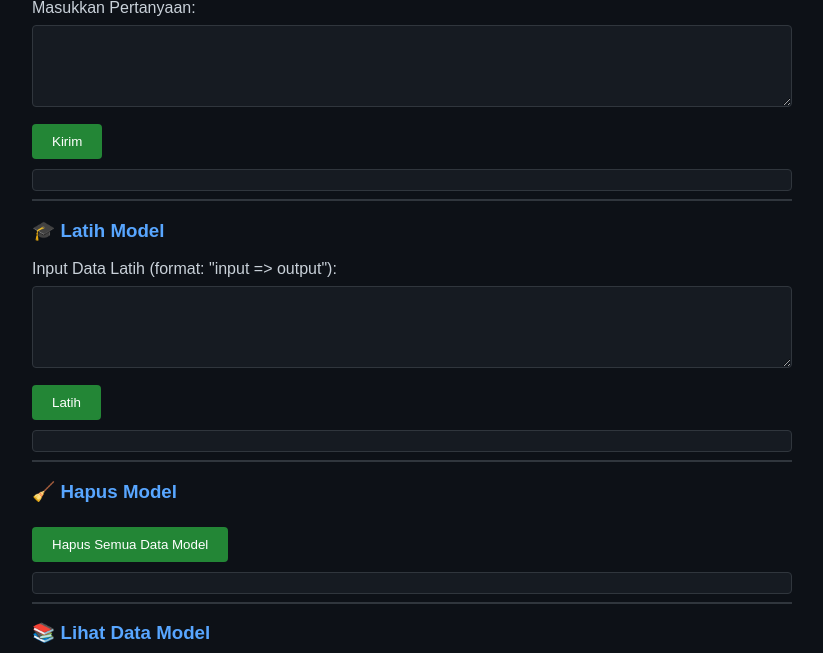
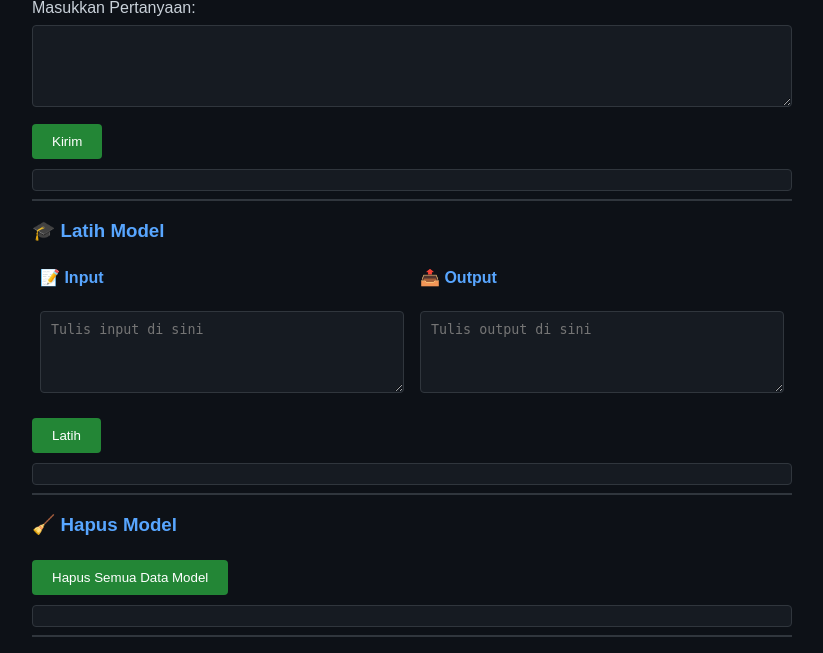
Before and after one commit to fanky86/fankyGPT, a FastAPI app: page /lokal in a window 1280 px wide. Shown: the part 149-802 px from the top of the page, without its empty margins (228-1051 px from the left). Run offline with FastAPI, Linux system fonts and the light colour scheme; lists and menus that the app fills with data are empty.

Commit message:
Update lokal.html

```diff
--- a/templates/lokal.html
+++ b/templates/lokal.html
@@ -61,12 +61,33 @@
     h1, h2, h3 {
       color: #58a6ff;
     }
+
+    table {
+      width: 100%;
+      border-collapse: collapse;
+    }
+
+    th, td {
+      vertical-align: top;
+    }
+
+    th {
+      text-align: left;
+      padding: 8px;
+      color: #58a6ff;
+    }
+
+    td {
+      padding: 8px;
+    }
   </style>
 </head>
 <body>
   <div class="container">
     <h1>FankyGPT Lokal</h1>
     <h2>Model Lokal</h2>
+
+    <!-- Form Prediksi -->
     <form id="local-form">
       <label for="local-input">Masukkan Pertanyaan:</label>
       <textarea id="local-input" name="local_input" rows="4"></textarea>
@@ -76,16 +97,26 @@
 
     <hr>
 
+    <!-- Form Latih Model -->
     <h3>🎓 Latih Model</h3>
     <form id="train-form">
-      <label for="train-input">Input Data Latih (format: "input => output"):</label>
-      <textarea id="train-input" name="train_input" rows="4"></textarea>
+      <table>
+        <tr>
+          <th>📝 Input</th>
+          <th>📤 Output</th>
+        </tr>
+        <tr>
+          <td><textarea id="train-input" name="train_input" rows="4" placeholder="Tulis input di sini"></textarea></td>
+          <td><textarea id="train-output" name="train_output" rows="4" placeholder="Tulis output di sini"></textarea></td>
+        </tr>
+      </table>
       <button type="submit">Latih</button>
     </form>
     <div id="train-response" class="output-box"></div>
 
     <hr>
 
+    <!-- Form Hapus Model -->
     <h3>🧹 Hapus Model</h3>
     <form id="delete-form">
       <button type="submit">Hapus Semua Data Model</button>
@@ -94,6 +125,7 @@
 
     <hr>
 
+    <!-- Form Tampilkan Data -->
     <h3>📚 Lihat Data Model</h3>
     <form id="show-form">
       <button type="submit">Tampilkan Semua Data</button>
@@ -102,6 +134,7 @@
 
     <hr>
 
+    <!-- Tombol Cek Admin -->
     <h3>🛡️ Cek Admin Token</h3>
     <button onclick="cekAdmin()">🔐 Cek Admin Status</button>
     <div id="adminStatus" class="output-box" style="display:none;"></div>
@@ -109,7 +142,7 @@
 
   <script>
     // Prediksi lokal
-    document.getElementById("local-form").addEventListener("submit", async function(event) {
+    document.getElementById("local-form").addEventListener("submit", async function (event) {
       event.preventDefault();
       const input = document.getElementById("local-input").value;
       const response = await fetch("/lokal/predict", {
@@ -122,20 +155,22 @@
     });
 
     // Latih model
-    document.getElementById("train-form").addEventListener("submit", async function(event) {
+    document.getElementById("train-form").addEventListener("submit", async function (event) {
       event.preventDefault();
       const input = document.getElementById("train-input").value;
+      const output = document.getElementById("train-output").value;
+      const combined = `${input} => ${output}`;
       const response = await fetch("/lokal/train", {
         method: "POST",
         headers: { "Content-Type": "application/x-www-form-urlencoded" },
-        body: new URLSearchParams({ train_input: input })
+        body: new URLSearchParams({ train_input: combined })
       });
       const data = await response.text();
       document.getElementById("train-response").innerText = data;
     });
 
     // Hapus model
-    document.getElementById("delete-form").addEventListener("submit", async function(event) {
+    document.getElementById("delete-form").addEventListener("submit", async function (event) {
       event.preventDefault();
       const response = await fetch("/lokal/delete", {
         method: "POST"
@@ -144,8 +179,8 @@
       document.getElementById("delete-response").innerText = data;
     });
 
-    // Tampilkan semua data
-    document.getElementById("show-form").addEventListener("submit", async function(event) {
+    // Tampilkan data model
+    document.getElementById("show-form").addEventListener("submit", async function (event) {
       event.preventDefault();
       const response = await fetch("/lokal/show", {
         method: "GET"
```
